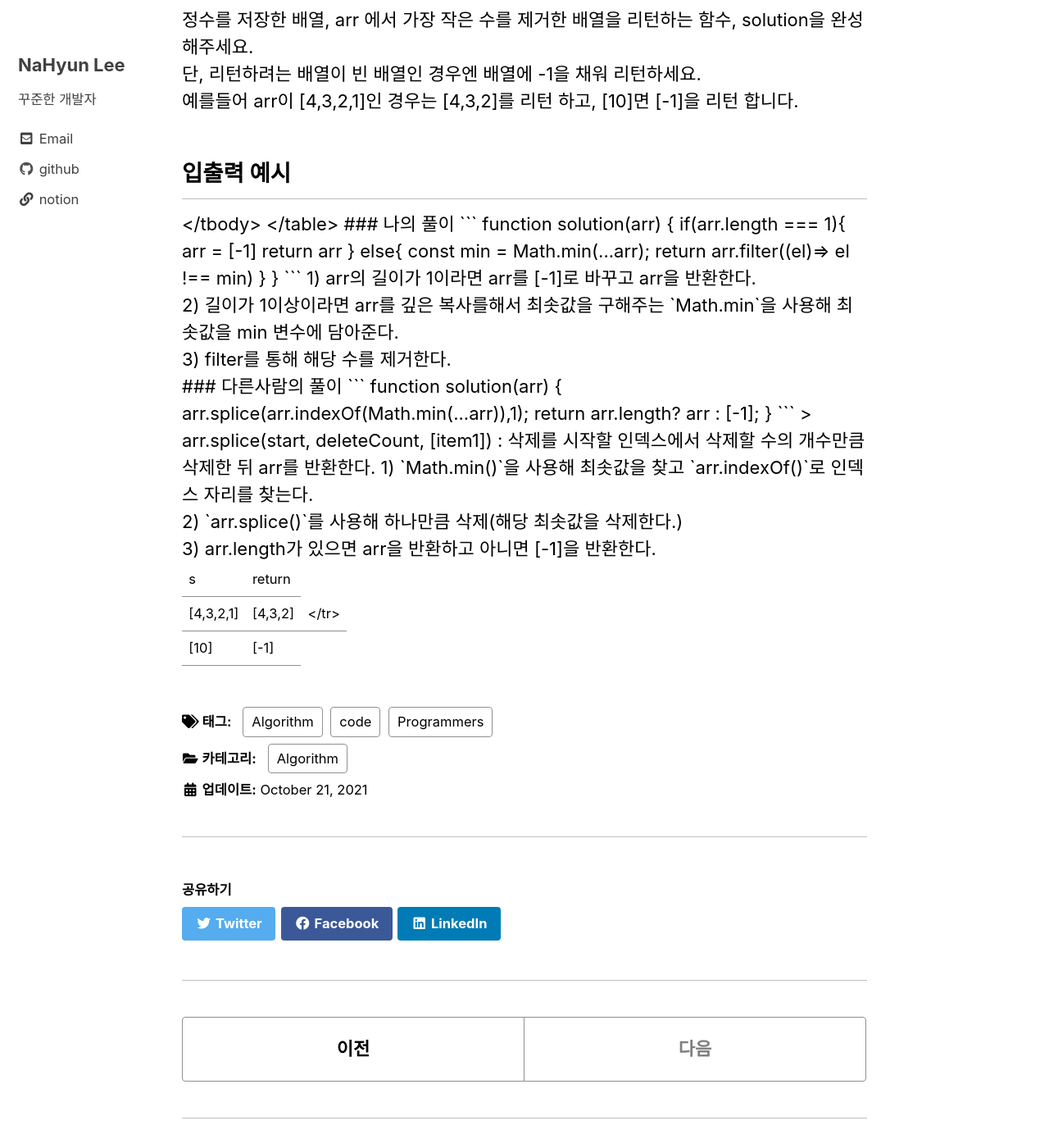
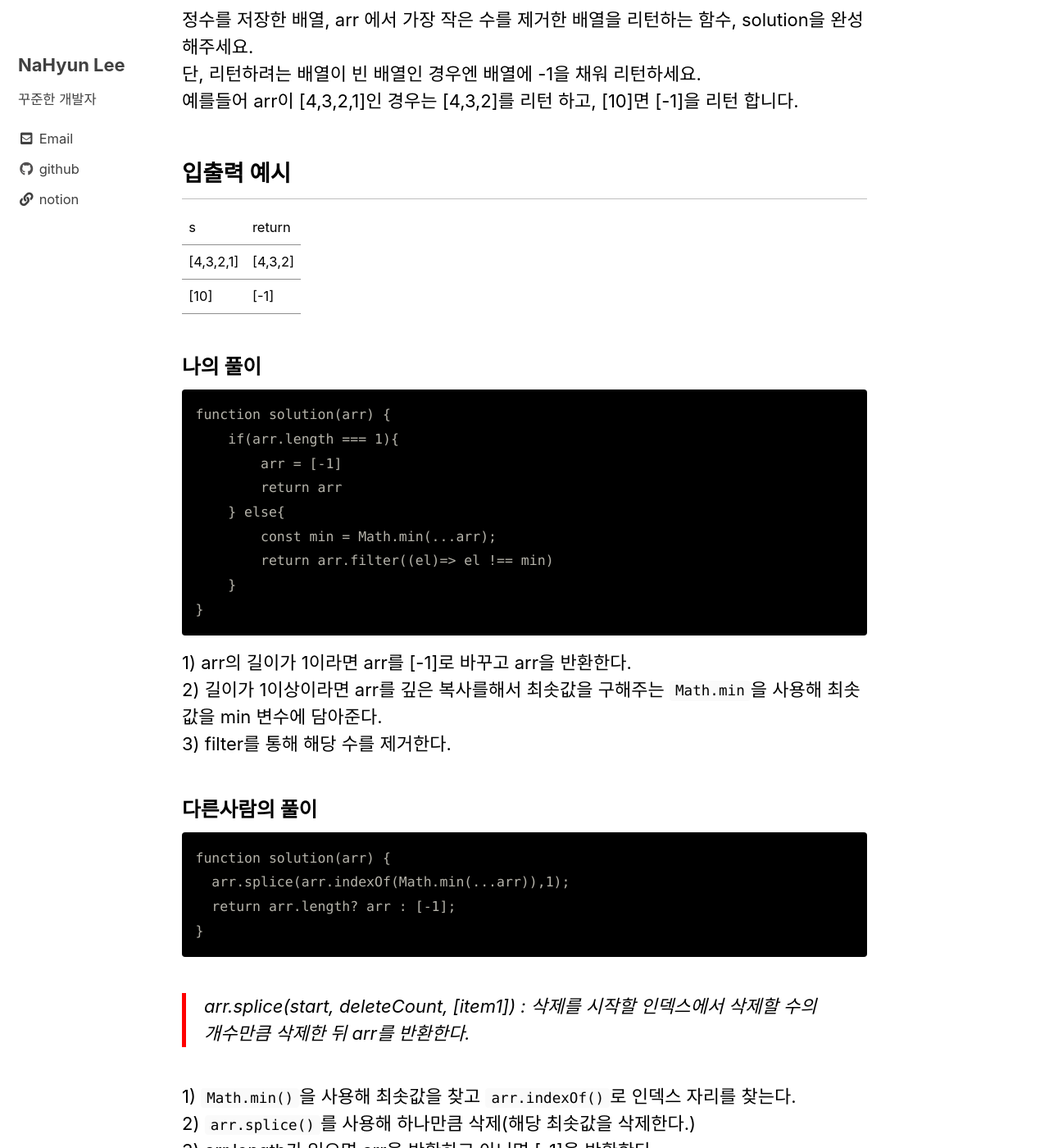
Before and after one commit to hyen43/hyen43.github.io, a Jekyll site: the page built from _posts/2021-10-21-post-TIL8.md, in a window 1280 px wide and 1400 px high, scrolled down 309 px. Shown: the whole window at 82% size. Built offline with Jekyll 4.4.1, drawn with Linux system fonts in a browser that asks for light colours; cached includes are drawn as plain includes; comment, search, counter and statistics services are not loaded; some of the changed text lies outside the part shown.

Commit message:
Modify: table tag

```diff
--- a/_posts/2021-10-21-post-TIL8.md
+++ b/_posts/2021-10-21-post-TIL8.md
@@ -19,13 +19,13 @@ tags:
 
 <table>
   <tbody>
-  	<tr>
+  <tr>
 		<td>s</td>
 		<td>return</td>
 	</tr>
 	<tr>
 		<td>[4,3,2,1]</td>
-		<td>[4,3,2]<td>
+		<td>[4,3,2]</td>
 	</tr>
 	<tr>
 		<td>[10]</td>
```
